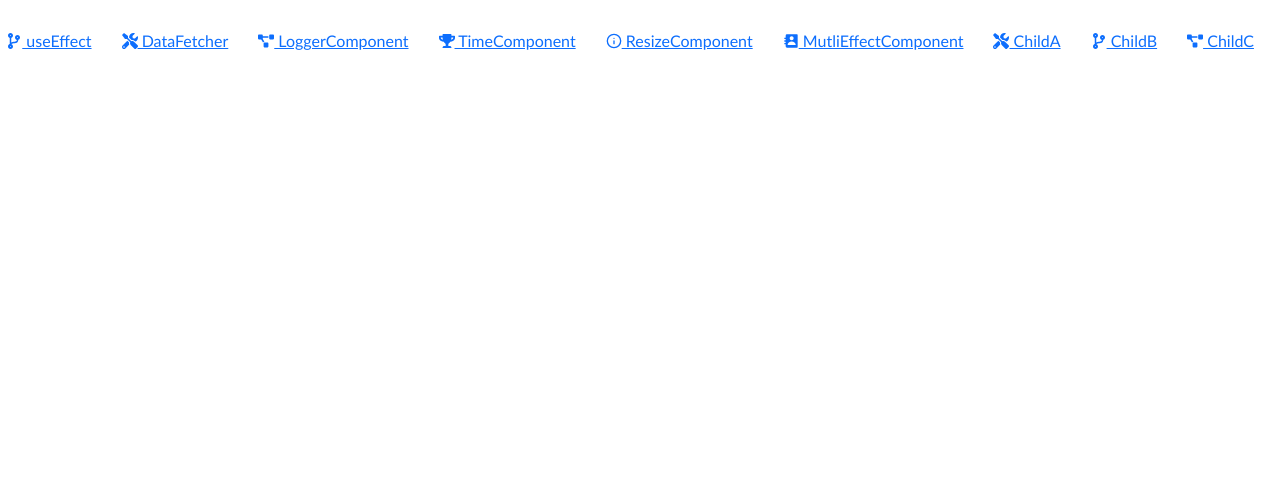
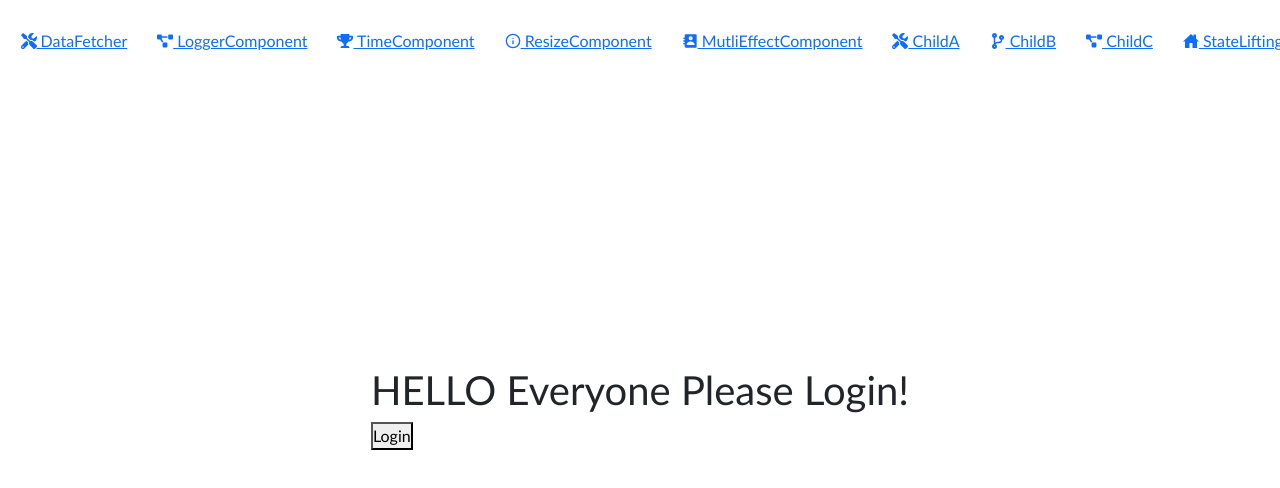
Before and after one commit to khushi23-crypto/React-Basic-Concepts, a React (Create React App) app: page /conditionalrendering in a window 1280 px wide. Shown: the top 488 px of the page. Built offline with nearby package versions, Linux system fonts and the light colour scheme.

Commit message:
Conditional Rendering

```diff
--- a/src/App.js
+++ b/src/App.js
@@ -10,6 +10,7 @@ import ResizeComponent from './components/UseEffect/ResizeComponent';
 import MultiEffectComponent from './components/UseEffect/MultiEffectComponent';
 import TimeComponent from './components/UseEffect/TimeComponent';
 import ChildA from './components/UseContext/ChildA';
+import ConditionalRendering from './components/ConditionalRendering/ConditionalRendering';
 import StateLifting from './components/StateLifting';
 //step1: create context
 const UserContext = createContext();
@@ -49,7 +50,7 @@ function App() {
             </ThemeContext.Provider>
           </UserContext.Provider>} />
           <Route path="/statelifting" element={<StateLifting  name={name} setName={setName}/>} />
-
+          <Route path="/conditionalrendering" element={<ConditionalRendering />} />
       </Routes>
     </Router>
   );
--- /dev/null
+++ b/src/components/ConditionalRendering/ConditionalRendering.jsx
@@ -0,0 +1,47 @@
+import React, { useState } from 'react'
+import LogOut from './LogOut'
+import Login from './Login'
+function ConditionalRendering() {
+
+  const [isLoggedIn, setIsLoggedIn] = useState(false);
+
+if(!isLoggedIn){
+  return (
+    <div>
+    <h1>
+        HELLO Everyone Please Login!
+      </h1>
+    <Login/>
+    </div>
+  )
+}
+
+  return(
+    <div>
+      <h1>
+        HELLO Everyone! If you want to LogOut
+      </h1>
+      <div>
+        {isLoggedIn&&<LogOut/>}
+      </div>
+      </div>
+  )
+  /* return(
+    <div>
+      {isLoggedIn?<LogOut/>:<Login/>}
+    </div>
+  ) */
+
+ /*  if (isLoggedIn) {
+    return (
+      <LogOut />
+    )
+  }
+  else {
+    return (
+      <Login />
+    )
+  } */
+}
+
+export default ConditionalRendering
--- /dev/null
+++ b/src/components/ConditionalRendering/LogOut.jsx
@@ -0,0 +1,11 @@
+import React from 'react'
+
+function LogOut() {
+  return (
+    <div>
+        <button>LogOut</button>
+    </div>
+  )
+}
+
+export default LogOut
--- /dev/null
+++ b/src/components/ConditionalRendering/Login.jsx
@@ -0,0 +1,11 @@
+import React from 'react'
+
+function Login() {
+  return (
+    <div>
+        <button>Login</button>
+    </div>
+  )
+}
+
+export default Login
--- a/src/components/Navbar/Navbar.jsx
+++ b/src/components/Navbar/Navbar.jsx
@@ -23,6 +23,7 @@ function Navbar() {
                 <a href="/childB" className='menu-circle'><FaCodeBranch />&nbsp;ChildB</a>
                 <a href="/childC" className='menu-circle'><FaProjectDiagram />&nbsp;ChildC</a>
                 <a href="/statelifting" className='menu-circle'><IoHomeSharp />&nbsp;StateLifting</a>
+                <a href="/conditionalrendering" className='menu-circle'><IoHomeSharp />&nbsp;ConditionalRendering</a>
 
 
             </nav>
```
